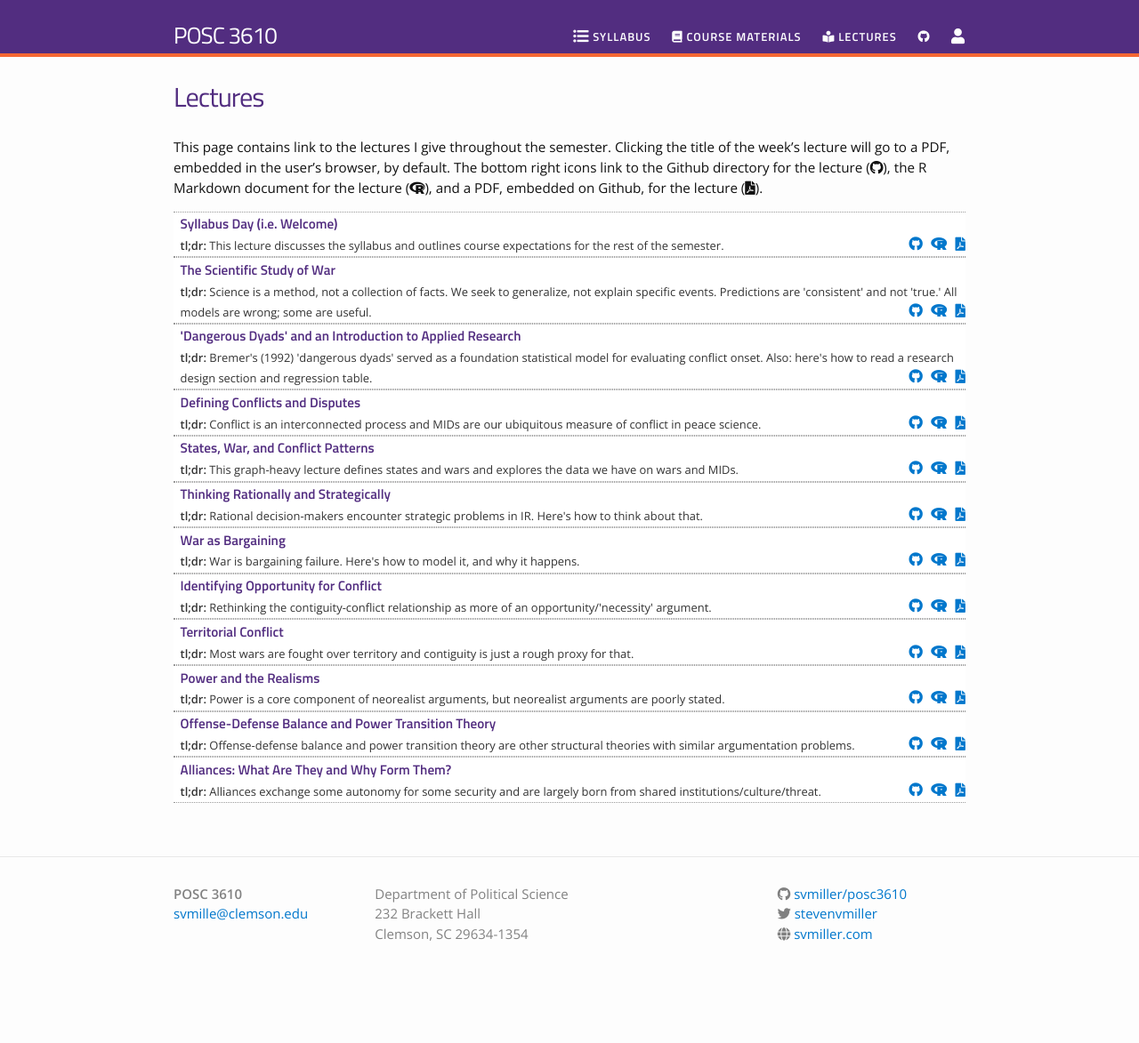
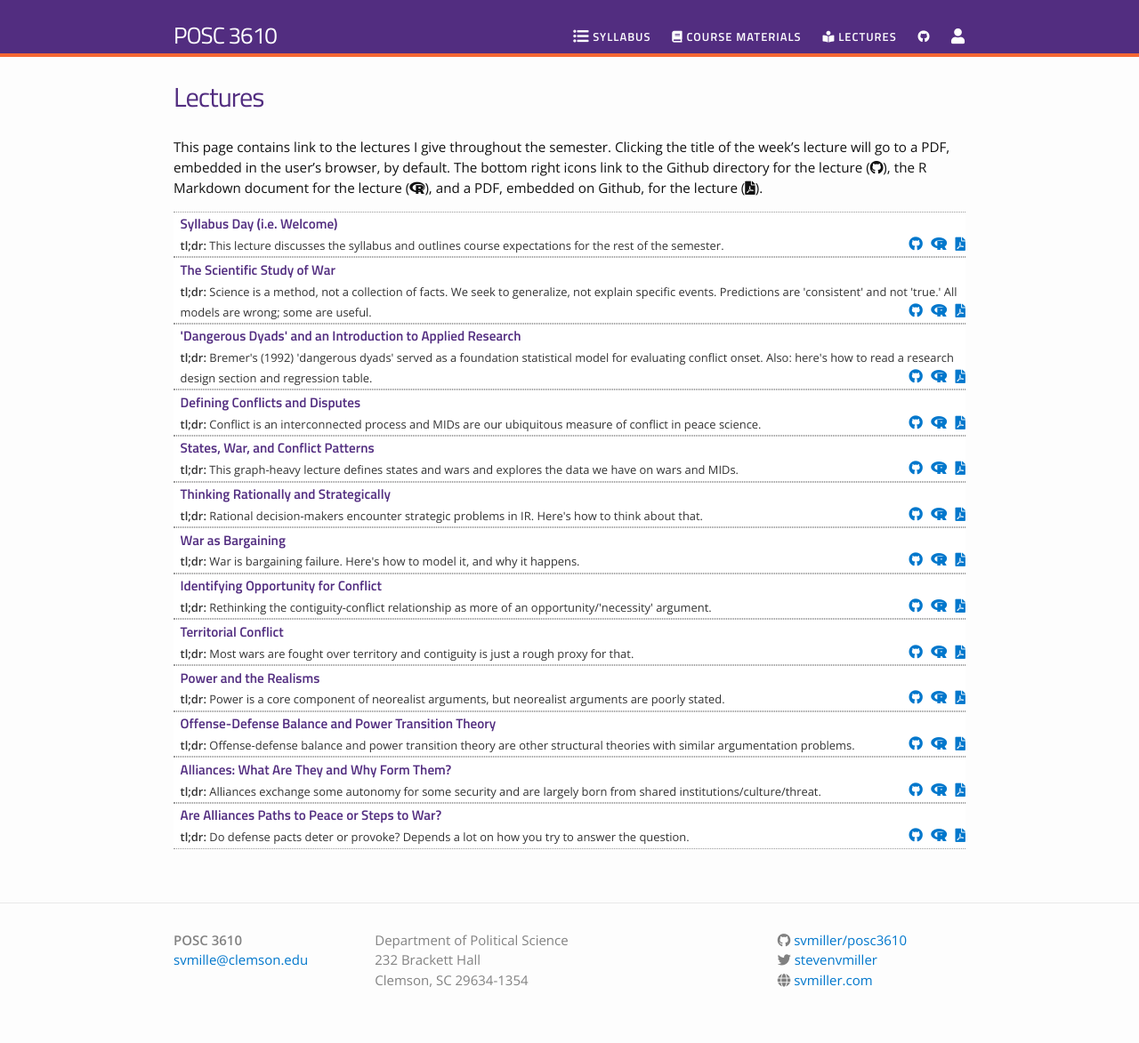
Before and after one commit to svmiller/posc3610, a Jekyll site: the page built from lectures.md, in a window 1280 px wide. Shown: the whole page at 89% size. Built offline with Jekyll 4.4.1, drawn with Linux system fonts in a browser that asks for light colours; nearby versions of some CDN libraries; before the commit the page ends 1121 px from its top, so only the background shows below that.

Commit message:
add second alliance lecture

```diff
--- a/_data/lectures.yml
+++ b/_data/lectures.yml
@@ -57,3 +57,8 @@
   filename: alliance-1
   dirname: alliance-1
   tldr: "Alliances exchange some autonomy for some security and are largely born from shared institutions/culture/threat."
+
+- title: "Are Alliances Paths to Peace or Steps to War?"
+  filename: alliance-2
+  dirname: alliance-2
+  tldr: "Do defense pacts deter or provoke? Depends a lot on how you try to answer the question."
```
